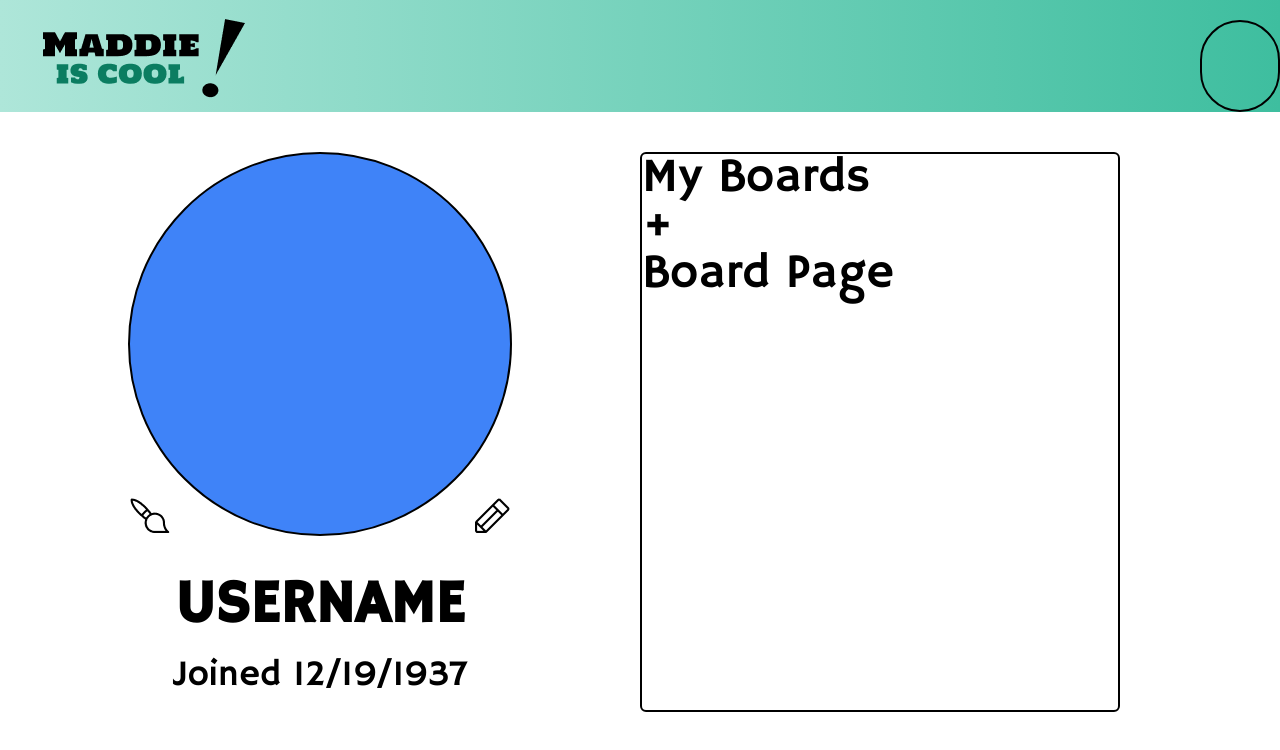
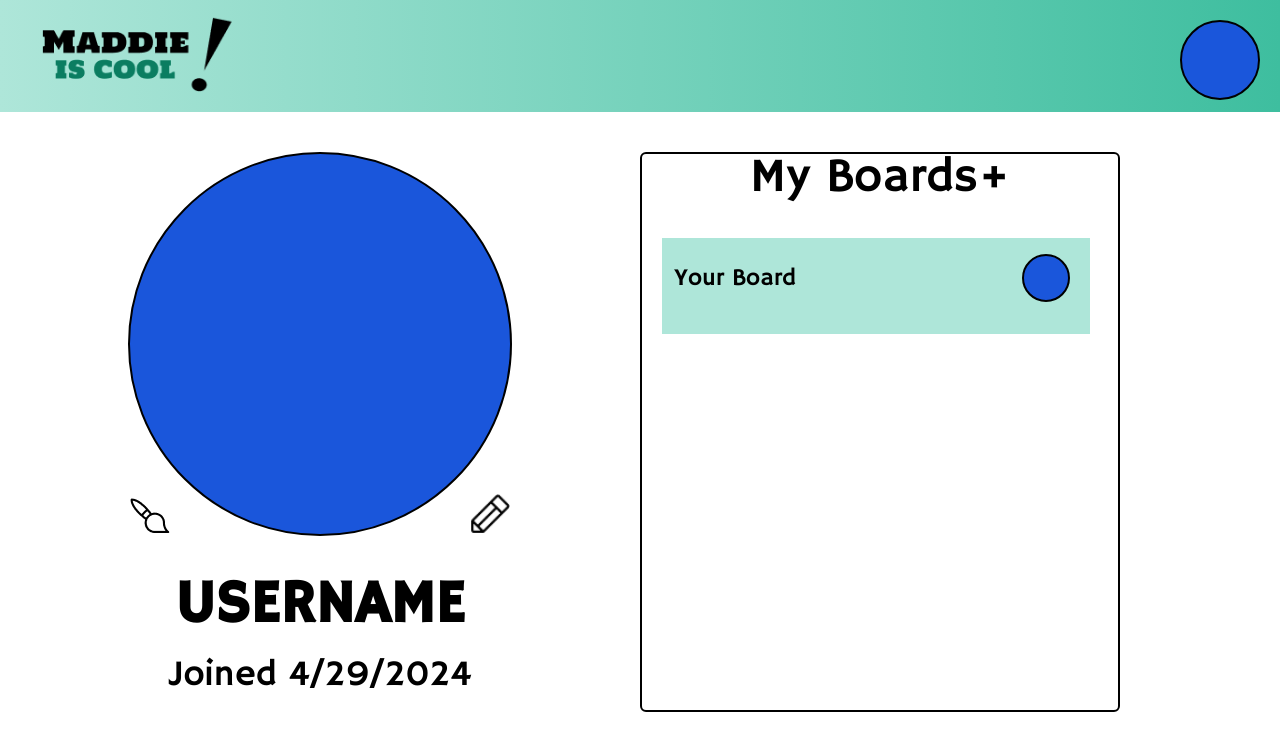
Before and after one commit to 1105-Foo-Aiden/maddieiscool, a Next.js app: page /Dashboard in a window 1280 px wide. Shown: the top 750 px of the page. Built offline with nearby package versions, Linux system fonts and the light colour scheme.

Commit message:
Profile Page and FLowbite fixing

```diff
--- a/src/Components/NavbarComponent/page.tsx
+++ b/src/Components/NavbarComponent/page.tsx
@@ -5,15 +5,15 @@ import { useRouter } from "next/navigation";
 import React, { useEffect, useState } from "react";
 import Logo from "@/Assets/Logo.png";
 import SignOut from "@/Assets/SignOut.png"
-import { IToken } from "@/Interfaces/Interfaces";
+import Image from "next/image";
 
 export default function NavbarComponent() {
   const router = useRouter();
   return (
     <div className="bg-gradient-to-r from-[#AEE6D9] to-[#3EBE9F] min-h-28 flex justify-between">
-      <img src={Logo.src} alt="Logo" className="ml-10 h-1/2" />
-      <Dropdown label=" " renderTrigger={() => <span className="mt-5 mr-5 w-20 h-20 border-solid border-2 border-black bg-blue-700 rounded-full"></span>} className="flex text-center w-fit border-solid border-2 rounded-md border-black">
-        <Dropdown.Item className="text-black text-2xl flex text-center"onClick={() => router.push("/Dashboard")}>
+      <Image src={Logo.src} alt="Logo" className="ml-10 h-1/2" width={200} height={100} />
+      <Dropdown label=" " renderTrigger={() => <span className="mt-5 mr-5 w-20 h-20 border-solid border-2 border-black bg-blue-700 rounded-full"></span>} className="flex justify-center w-fit border-solid border-2 rounded-md border-black">
+        <Dropdown.Item className="text-2xl text-center"onClick={() => router.push("/Dashboard")}>
           Profile
         </Dropdown.Item>
         <Dropdown.Item className="text-green-400 text-2xl flex text-center">
--- a/src/app/Dashboard/page.tsx
+++ b/src/app/Dashboard/page.tsx
@@ -1,17 +1,25 @@
 "use client";
 
-import React, { useState } from "react";
+import React, { useEffect, useState } from "react";
 import NavbarComponent from "@/Components/NavbarComponent/page";
 import Paintbrush from "@/Assets/Paintbrush.png";
 import Pencil from "@/Assets/pencil.png";
 import { Button, Modal, Popover } from "flowbite-react";
 import { useRouter } from "next/navigation";
+import Image from "next/image";
 
 
 export default function Dashboard() {
   const [OpenModal, setOpenModal] = useState(false);
+  const [color, setColor] = useState("")
   const router = useRouter();
-
+  let date = new Date().toLocaleDateString();
+  const GenerateColor = () =>{
+    setColor(Math.random().toString(16).substring(-6))
+  }
+  useEffect(() =>{
+    GenerateColor()
+  }, [])
   const content = (
     <div className="w-48 text-sm text-white text-center">
       <div className="border-b border-gray-900 bg-black px-3 py-2">
@@ -34,54 +42,82 @@ export default function Dashboard() {
       <div className="grid grid-cols-2">
         <div className="min-h-screen flex justify-center mt-10 cols-3">
           <div className="flex flex-col items-center hammersmith">
-            <div className="h-96 w-96 rounded-full bg-blue-500 border-solid border-2 relative border-black">
+            <div className="bg-blue-700" style={{
+                position: "relative",
+                border: "solid",
+                borderWidth: 2,
+                borderRadius: "9999px",
+                borderColor: "black",
+                height: "24rem",
+                width: "24rem"
+              }}>
               <div className="absolute bottom-0 left-0">
                 <Popover content={content} placement="bottom">
-                  <img src={Paintbrush.src} alt="change image" />
+                  <Image src={Paintbrush.src} alt="change image"  width={40} height={40} onClick={() => GenerateColor()}/>
                 </Popover>
               </div>
               <div className="absolute bottom-0 right-0">
                 <Popover content={content2} placement="bottom">
-                  <img src={Pencil.src} alt="random color" />
+                  <Image src={Pencil.src} alt="random color" width={40} height={40}/>
                 </Popover>
               </div>
             </div>
             <div className="text-center mt-10 text-6xl font-bold">USERNAME</div>
-            <div className="text-center text-4xl mt-5">Joined 12/19/1937</div>
+            <div className="text-center text-4xl mt-5">Joined {date}</div>
           </div>
         </div>
         <div>
           <div className="border-solid border-black border-2 rounded-md h-2/3 w-[75%] mt-10">
             <div className=" text-5xl items-top hammersmith">
-              <p>My Boards</p>
-              <div>
+              <div className="flex justify-center">
+                <p>My Boards</p>
                 <button onClick={() => setOpenModal(true)} className="text-black text-5xl">+</button>
-                <div className="container">
-
                 <Modal show={OpenModal} onClose={() => setOpenModal(false)}>
+                  <Modal.Header/>
                   <Modal.Body>
-                    <div className="space-y-6 bg-gray-500">
-                      <div className="grid-rows-3 items-center text-center hammersmith">
-                        <div className="text-white text-base">
+                    <div className="bg-white grid grid-cols-2">
+                      <div className="text-center hammersmith border-r-2 border-dotted">
+                        <div className="text-3xl">
                           Enter Code
                         </div>
-                        <input type="text" placeholder="Enter Code Here" className="rounded-lg text-center text-blue-500"/>
+                        <br />
+                          <input type="text" placeholder="Enter Code Here" className="rounded-lg text-center text-blue-500"/>
                         <br />
                         <br />
-                      <Button type="button" className="bg-emerald-600 text-white w-20 flex justify-center" onClick={() => setOpenModal(false)}>Create</Button>
+                        <div className="flex justify-center">
+                          <Button type="button" className="bg-emerald-600 text-white w-20" onClick={() => setOpenModal(false)}>Join</Button>
+                        </div>
+                      </div>
+                      <div className="text-center hammersmith">
+                        <div className="text-3xl">
+                          Create New
+                        </div>
+                        <br />
+                          <input type="text" placeholder="Name Board" className="rounded-lg text-center text-blue-500"/>
+                        <br />
+                        <br />
+                        <div className="flex justify-center">
+                          <Button type="button" className="bg-emerald-600 text-white w-20" onClick={() => setOpenModal(false)}>Create</Button>
+                        </div>
                       </div>
                     </div>
                   </Modal.Body>
                 </Modal>
                 </div>
               </div>
-              <div>
-                <button onClick={() => router.push("/BoardPage")}>Board Page</button>
+              <div className="pt-9">
+                <div className="hammersmith text-2xl min-h-24 w-[90%] ml-5 flex align-middle justify-between bg-[#AEE6D9]" onClick={() => router.push("/BoardPage")}>
+                  <div className="mt-6 ml-3">
+                    Your Board
+                  </div>
+                  <div className="bg-blue-700 rounded-full w-12 h-12 border-2 border-solid border-black mr-5 mt-4">
+                  </div>
+                </div>
               </div>
             </div>
           </div>
         </div>
-      </div>
+
     </>
   );
 }
--- a/tailwind.config.ts
+++ b/tailwind.config.ts
@@ -1,11 +1,13 @@
 import type { Config } from "tailwindcss";
+import flowbite from "flowbite-react/tailwind";
 
 const config: Config = {
   content: [
     "./src/pages/**/*.{js,ts,jsx,tsx,mdx}",
     "./src/components/**/*.{js,ts,jsx,tsx,mdx}",
     "./src/app/**/*.{js,ts,jsx,tsx,mdx}",
-    "./node_modules/flowbite-react/lib/**/*.js"
+    "./node_modules/flowbite-react/lib/**/*.js",
+    flowbite.content()
   ],
   theme: {
     extend: {
@@ -17,7 +19,7 @@ const config: Config = {
     },
   },
   plugins: [
-    require("flowbite/plugin")
+    flowbite.plugin()
   ],
 };
 export default config;
```
